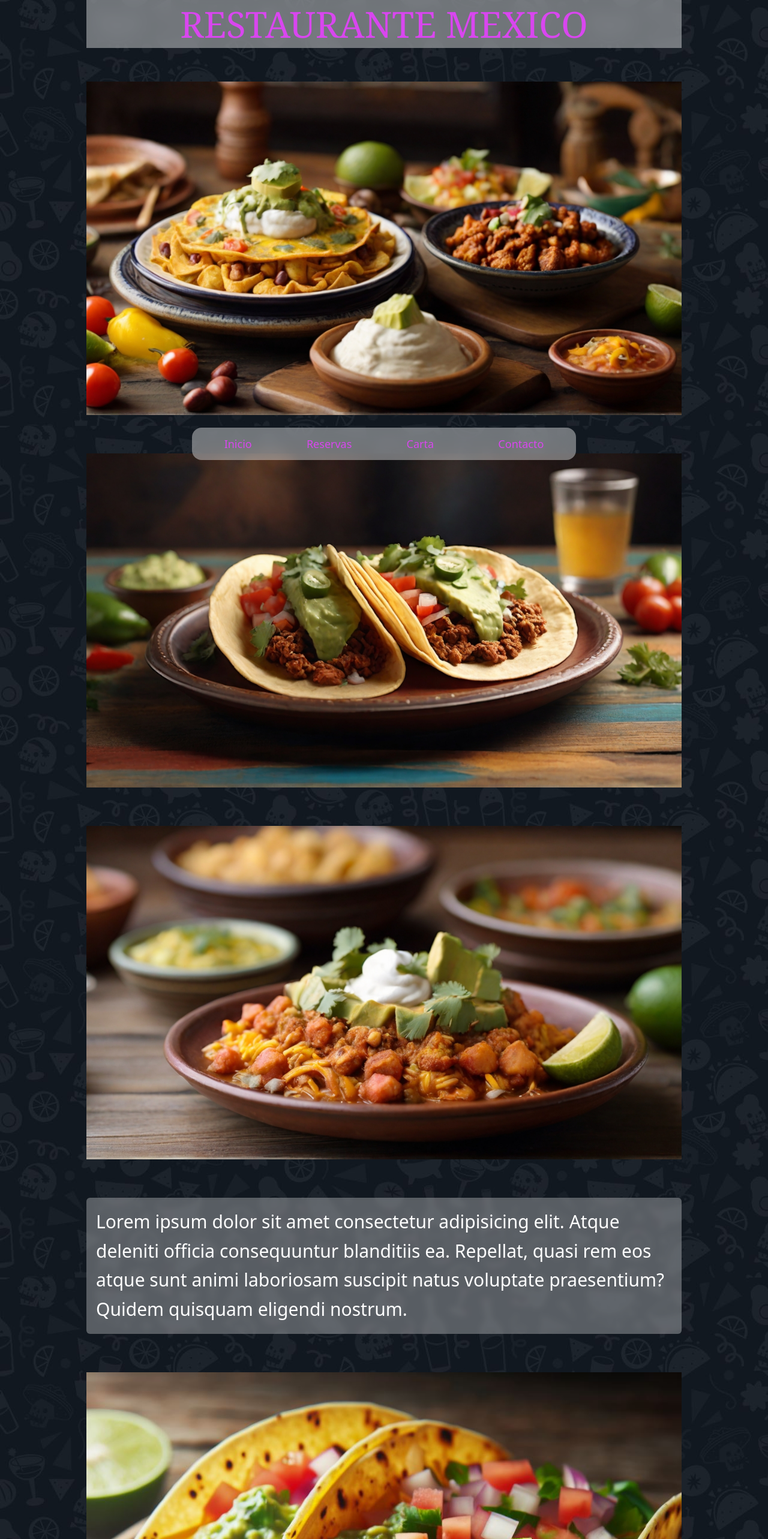
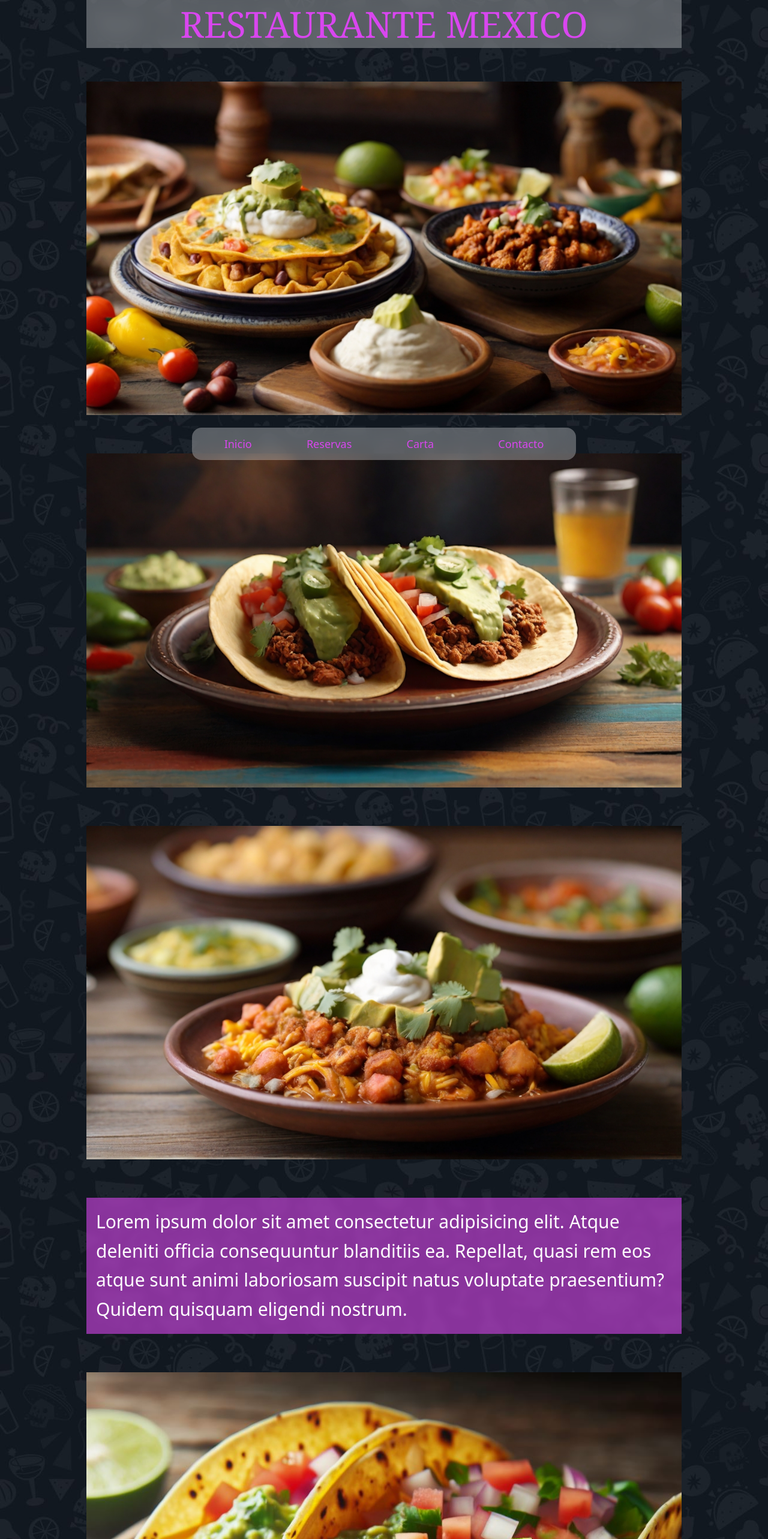
Before and after one commit to Rauljp16/Restaurante-mexicano, a React (Vite) app: page / in a window 1280 px wide. Shown: the top 2566 px of the page at 60% size. Built offline with nearby package versions, Linux system fonts and the light colour scheme.

Commit message:
localizacion google maps

```diff
--- a/package.json
+++ b/package.json
@@ -10,6 +10,8 @@
     "preview": "vite preview"
   },
   "dependencies": {
+    "@react-google-maps/api": "^2.19.3",
+    "google-map-react": "^2.2.1",
     "react": "^18.2.0",
     "react-dom": "^18.2.0",
     "react-router-dom": "^6.22.1"
--- a/src/components/Body.jsx
+++ b/src/components/Body.jsx
@@ -9,7 +9,7 @@ function Body() {
       <img src={comida1} />
       <img src={comida2} />
       <img src={comida3} />
-      <div className="   flex p-4 backdrop-blur-sm bg-white/30 rounded-md text-white text-3xl  items-center leading-relaxed">
+      <div className="   flex p-4 backdrop-blur-sm bg-fuchsia-500/60 text-white text-3xl  items-center leading-relaxed">
         Lorem ipsum dolor sit amet consectetur adipisicing elit. Atque deleniti
         officia consequuntur blanditiis ea. Repellat, quasi rem eos atque sunt
         animi laboriosam suscipit natus voluptate praesentium? Quidem quisquam
--- a/src/components/Contact.jsx
+++ b/src/components/Contact.jsx
@@ -1,11 +1,13 @@
-import maps from '../img/maps.png';
+import Location from './Location';
 
 function Contact() {
+  const apiKey = 'TU_API_KEY';
+  const mapCenter = { lat: 37.97, lng: -1.22 };
+  const mapZoom = 14;
   return (
-    <div className=" h-screen  flex items-center w-full">
-      <div className="w-1/2 p-2 ">
-        <img className=" h-96 rounded-md" src={maps} />
-      </div>
+    <div className=" h-screen  flex items-center justify-center w-full gap-4">
+      <Location apiKey={apiKey} center={mapCenter} zoom={mapZoom} />
+      {/* <div className="w-1/2 p-2 "></div> */}
       <div className=" flex flex-col items-center justify-around p-2  w-1/2 h-96 rounded-md text-white text-2xl backdrop-blur-sm bg-white/30">
         <p>Mexico</p>
         <p>Direccion</p>
--- a/src/components/Header.jsx
+++ b/src/components/Header.jsx
@@ -2,7 +2,7 @@ function Header() {
   return (
     <div>
       <div>
-        <div className=" sticky flex w-full items-center justify-center h-20 backdrop-blur-md bg-white/40 text-fuchsia-500 font-serif">
+        <div className=" sticky flex w-full items-center justify-center h-20 backdrop-blur-md bg-white/30 text-fuchsia-500 font-serif">
           <p className=" text-6xl flex uppercase ">Restaurante mexico</p>
         </div>
       </div>
--- /dev/null
+++ b/src/components/Location.jsx
@@ -0,0 +1,39 @@
+import { useEffect, useRef } from 'react';
+
+const Location = ({ center, zoom }) => {
+  const mapContainerRef = useRef(null);
+  let map;
+
+  useEffect(() => {
+    fetchScript();
+  }, []);
+
+  const fetchScript = () => {
+    const script = document.createElement('script');
+    script.src = `https://maps.googleapis.com/maps/api/js?key=${import.meta.env.VITE_API_KEY}&callback=initMap`;
+    script.async = true;
+    script.onload = initMap;
+    document.body.appendChild(script);
+  };
+
+  const initMap = () => {
+    map = new window.google.maps.Map(mapContainerRef.current, {
+      center,
+      zoom,
+    });
+    new window.google.maps.Marker({
+      position: center,
+      map,
+      title: 'Centro del mapa',
+    });
+  };
+
+  return (
+    <div
+      ref={mapContainerRef}
+      style={{ width: '400px', height: '380px', borderRadius: '8px' }}
+    />
+  );
+};
+
+export default Location;
--- /dev/null
+++ b/src/components/Maps.jsx
@@ -0,0 +1,23 @@
+import { GoogleMap, LoadScript, Marker } from '@react-google-maps/api';
+
+const containerStyle = {
+  width: '400px',
+  height: '400px',
+};
+
+const center = {
+  lat: -34.397,
+  lng: 150.644,
+};
+
+const Maps = () => {
+  return (
+    <LoadScript googleMapsApiKey="TU_API_KEY_AQUI">
+      <GoogleMap mapContainerStyle={containerStyle} center={center} zoom={10}>
+        <Marker position={center} />
+      </GoogleMap>
+    </LoadScript>
+  );
+};
+
+export default Maps;
--- a/src/components/Navbar.jsx
+++ b/src/components/Navbar.jsx
@@ -3,23 +3,23 @@ import { Link } from 'react-router-dom';
 function Navbar() {
   return (
     <div className=" fixed bottom-5 left-0 flex items-center  w-full h-20 ">
-      <div className=" mx-auto rounded-2xl flex justify-around items-center w-2/4 h-2/3 cursor-pointer backdrop-blur-md bg-white/40 text-fuchsia-500 text-lg ">
+      <div className=" mx-auto rounded-2xl flex justify-around items-center w-2/4 h-2/3 cursor-pointer backdrop-blur-md bg-white/30 text-fuchsia-500 text-lg ">
         <Link
           to={'/'}
-          className=" px-4 hover:text-2xl   hover:text-cyan-600 hover:border-2 border-cyan-500 hover:rounded-2xl"
+          className=" px-4 hover:text-white hover:underline underline-offset-4 decoration-2 decoration-fuchsia-500 hover:decoration-white transition-color duration-500"
         >
           Inicio
         </Link>
         Reservas
         <Link
           to={'/Carta'}
-          className="px-4 hover:text-2xl   hover:text-cyan-600 hover:border-2 border-cyan-500 hover:rounded-2xl"
+          className="px-4 hover:text-white hover:underline underline-offset-4 decoration-2 decoration-fuchsia-500 hover:decoration-white transition-color duration-500"
         >
           Carta
         </Link>
         <Link
           to={'/contacto'}
-          className="px-4 hover:text-2xl   hover:text-cyan-600 hover:border-2 border-cyan-500 hover:rounded-2xl"
+          className="px-4 hover:text-white hover:underline underline-offset-4 decoration-2 decoration-fuchsia-500 hover:decoration-white transition-color duration-500"
         >
           Contacto
         </Link>
```
Also changed, not shown: 1 other file (tests, documents, lock files or other folders).
